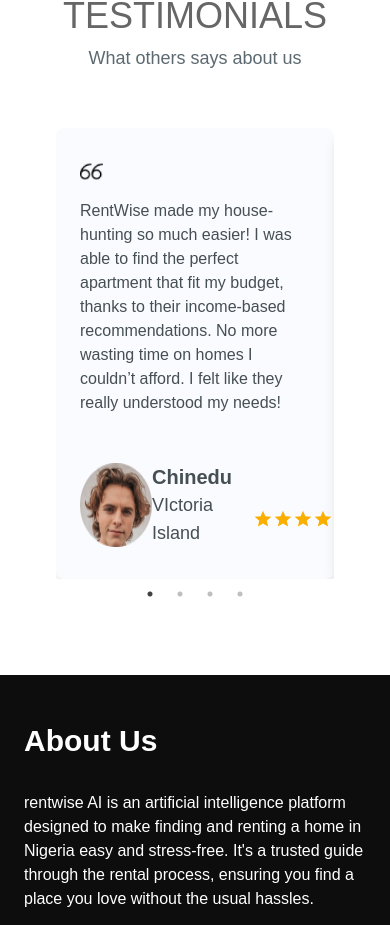
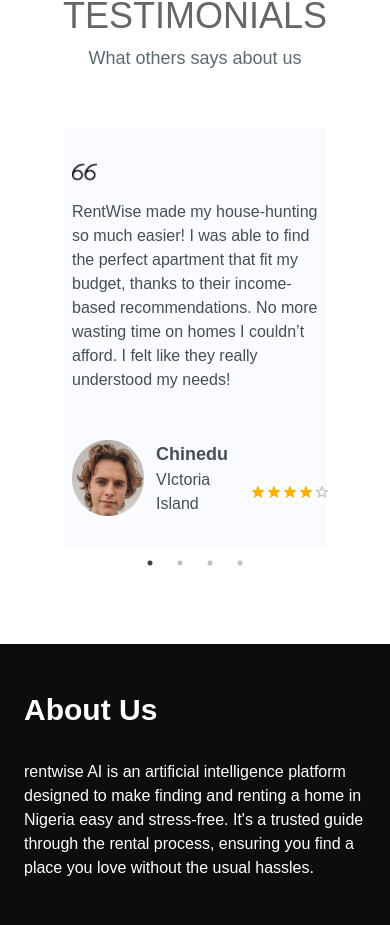
Before and after one commit to Obadea/rentwise, a React (Create React App) app: page /aboutus in a window 390 px wide. Shown: the part 5714-6639 px from the top of the page. Built offline with nearby package versions, Linux system fonts and the light colour scheme; a web font is replaced by a local one.

Commit message:
Blog post created

```diff
--- a/src/components/Header.jsx
+++ b/src/components/Header.jsx
@@ -18,7 +18,7 @@ const Header = ({ className, newclassName }) => {
       className={` ${newclassName}  bg-white  text-black relative z-30 top-0 w-full  `}
     >
       <nav
-        className={` ${className} pl-4 lg:pl-24 py-2 flex items-center w-full justify-between  lg:py-0 `}
+        className={` ${className} pl-4 lg:pl-20 py-2 flex items-center w-full justify-between  lg:py-0 `}
       >
         <Logo />
         <div className=" hidden lg:flex items-center gap-3 justify-between ">
--- a/src/pages/aboutuspage/components/AboutTestimonials.jsx
+++ b/src/pages/aboutuspage/components/AboutTestimonials.jsx
@@ -28,7 +28,7 @@ function AboutTestimonials() {
         },
       },
       {
-        breakpoint: 600,
+        breakpoint: 750,
         settings: {
           dots: true,
           infinite: true,
@@ -39,7 +39,7 @@ function AboutTestimonials() {
         },
       },
       {
-        breakpoint: 480,
+        breakpoint: 500,
         settings: {
           dots: true,
           infinite: true,
--- a/src/pages/aboutuspage/components/TestimonialCard.jsx
+++ b/src/pages/aboutuspage/components/TestimonialCard.jsx
@@ -7,31 +7,35 @@ import Rating from "@mui/material/Rating";
 function TestimonialCard({ className }) {
   const [value, setValue] = useState(4);
   return (
+    <div className="bg-white px-2 lg:px-0">
       <div
-      className={`${className} flex flex-col flex-shrink bg-[#FAFBFF] gap-4 w-full lg:w-[400px] py-8 px-6 rounded-lg shadow-lg`}
+        className={`${className} flex flex-col flex-shrink bg-[#FAFBFF] gap-4 w-full lg:w-[400px] py-8 px-2 lg:px-6 lg:rounded-lg lg:shadow-lg`}
       >
         <img src={quote} alt="" className="w-[10%]" />
         <h5 className="font-normal text-base text-[#454F54] mb-8">
           RentWise made my house-hunting so much easier! I was able to find the
           perfect apartment that fit my budget, thanks to their income-based
-        recommendations. No more wasting time on homes I couldn’t afford. I felt
-        like they really understood my needs!
+          recommendations. No more wasting time on homes I couldn’t afford. I
+          felt like they really understood my needs!
         </h5>
-      <div className="flex justify-between">
+        <div className="flex gap-3 justify-between">
           <img src={testimonial} alt="woman face" />
           <div className="flex flex-col justify-between">
-          <h4 className="text-[#454F54] font-semibold text-xl ">Chinedu</h4>
-          <div className="flex justify-between gap-10 items-center">
-            <p className="font-normal text-lg text-[#454F54]">
+            <h4 className="text-[#454F54] font-semibold text-lg lg:text-xl ">
+              Chinedu
+            </h4>
+            <div className="pr-3 lg:pr-0 flex justify-between gap-10 items-center">
+              <p className="font-normal text-base lg:text-lg text-[#454F54]">
                 VIctoria Island
               </p>
 
               <Rating
                 name="read-only"
                 value={value}
-              sx={{ fontSize: 20 }}
+                sx={{ fontSize: { xs: "16px", sm: "18px", md: "20px" } }}
                 readOnly
               />
+            </div>
           </div>
         </div>
       </div>
--- /dev/null
+++ b/src/pages/blogpage/BlogPage.jsx
@@ -0,0 +1,12 @@
+import React from "react";
+import Header from "../../components/Header";
+
+function BlogPage() {
+  return (
+    <div className="bg-textcolor">
+      <Header newclassName="sticky" className="bg-textcolor" />
+    </div>
+  );
+}
+
+export default BlogPage;
```
Lines whose indentation alone changed are shown as unchanged.
